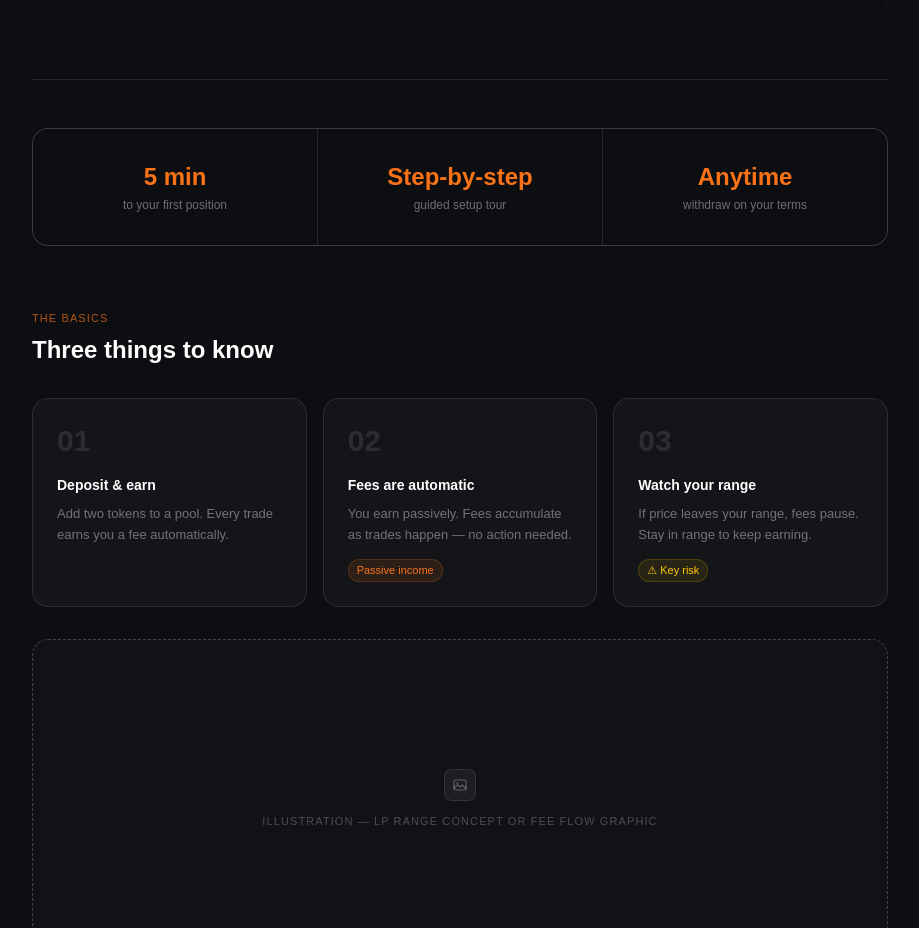
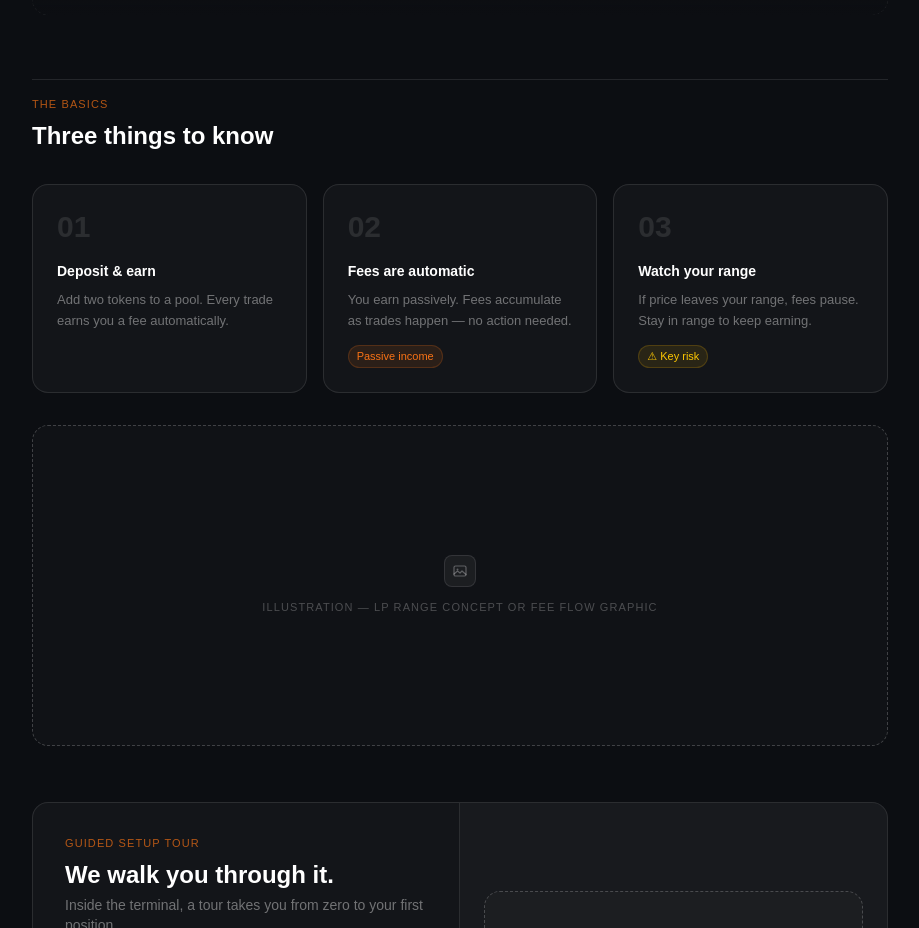
Before and after one commit to zaikshev88/meteora-starter, a Next.js app: page / in a window 1280 px wide. Shown: the part 916-1844 px from the top of the page, without its empty margins (180-1099 px from the left). Built offline with nearby package versions, Linux system fonts and the light colour scheme.

Commit message:
Remove stats bar

```diff
--- a/app/page.tsx
+++ b/app/page.tsx
@@ -105,19 +105,7 @@ export default function StarterPage() {
           </div>
         </div>
 
-        {/* ── Stats bar ── */}
-        <div className="grid grid-cols-3 gap-px bg-white/10 border border-white/10 rounded-2xl overflow-hidden my-12">
-          {[
-            { value: "5 min", label: "to your first position" },
-            { value: "Step-by-step", label: "guided setup tour" },
-            { value: "Anytime", label: "withdraw on your terms" },
-          ].map((s) => (
-            <div key={s.label} className="bg-[#0C0E12] px-6 py-8 text-center">
-              <p className="text-xl sm:text-2xl font-bold text-[#F97316] mb-1">{s.value}</p>
-              <p className="text-xs text-white/40">{s.label}</p>
-            </div>
-          ))}
-        </div>
+
 
         {/* ── Basics ── */}
         <div id="basics" className="py-4 mb-4">
```
